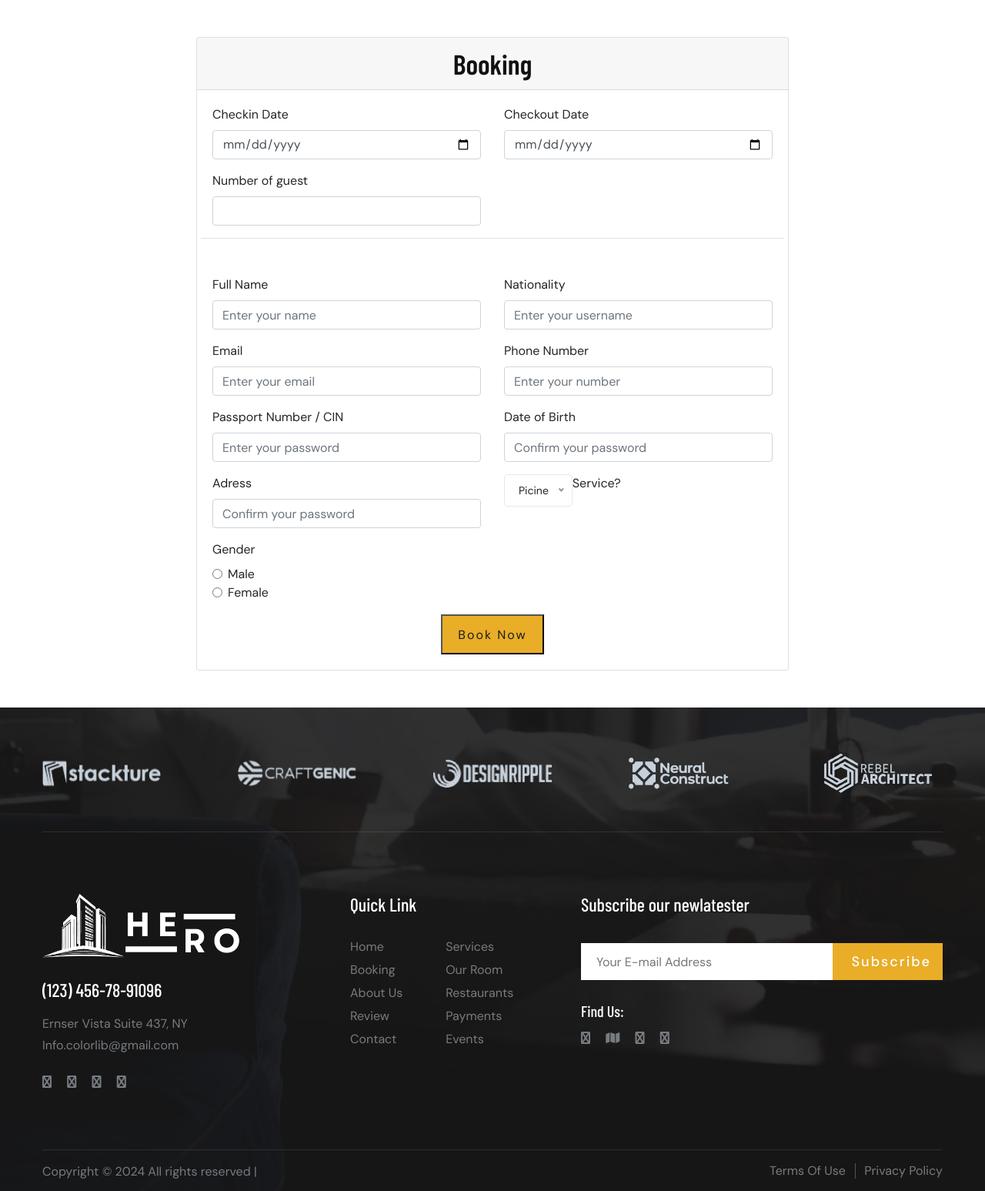
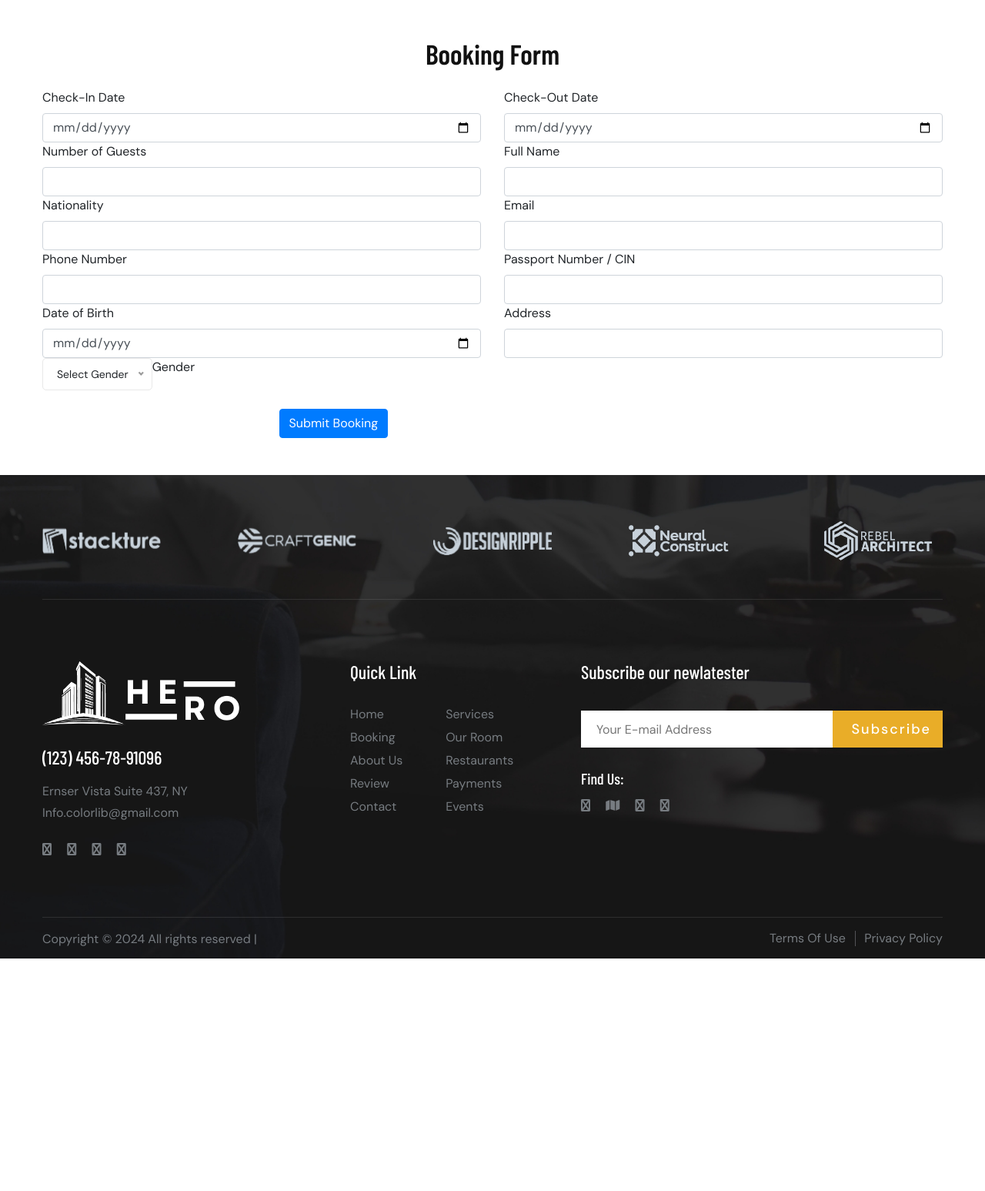
Before and after one commit to Talal-Aitmouh/Hero, a PHP site: page /booking.php?room_id=1 in a window 1280 px wide. Shown: the part 142-1689 px from the top of the page at 77% size. After the commit the page ends 1387 px from the top, so only its background shows below. Run offline with PHP 8.4, Linux system fonts and the light colour scheme; some web fonts are replaced.

Commit message:
add booking guest

```diff
--- a/booking.php
+++ b/booking.php
@@ -102,87 +102,78 @@
         </div>
     </header>
 
-    <div class="container mt-5 mb-5">
-        <div class="row justify-content-center">
-            <div class="col-md-8">
-                <div class="card">
-                    <div class="card-header text-center">
-                        <h2>Booking</h2>
+    <div class="container my-5">
+        <h2 class="text-center mb-4">Booking Form</h2>
+        <form action="./traitement/booking.php" method="POST">
+            <input type="hidden" name="room_id" value="<?php echo $_GET['room_id']; ?>">
+            <div class="row g-3">
+                <!-- Check-In Date -->
+                <div class="col-md-6">
+                    <label for="checkinDate" class="form-label">Check-In Date</label>
+                    <input type="date" class="form-control" id="checkinDate" name="checkin_date" required>
                 </div>
-                    <div class="card-body">
-                        <form action="#">
-                            <div class="row pb-3 mb-5 border-bottom">
-                                <div class="col-md-6 mb-3">
-                                    <label for="">Checkin Date</label>
-                                    <input type="date" id="checkin" name="checkin" class="form-control">
+                <!-- Check-Out Date -->
+                <div class="col-md-6">
+                    <label for="checkoutDate" class="form-label">Check-Out Date</label>
+                    <input type="date" class="form-control" id="checkoutDate" name="checkout_date" required>
                 </div>
-                                <div class="col-md-6 mb-3">
-                                    <label for="">Checkout Date</label>
-                                    <input type="date" id="checkin" name="checkin" class="form-control">
+                <!-- Number of Guests -->
+                <div class="col-md-6">
+                    <label for="numberOfGuests" class="form-label">Number of Guests</label>
+                    <input type="number" class="form-control" id="numberOfGuests" name="number_of_guests" min="1" required>
                 </div>
+                <!-- Full Name -->
                 <div class="col-md-6">
-                                    <label for="">Number of guest</label>
-                                    <input type="number" id="checkin" name="checkin" class="form-control">
+                    <label for="fullName" class="form-label">Full Name</label>
+                    <input type="text" class="form-control" id="fullName" name="full_name" required>
                 </div>
+                <!-- Nationality -->
+                <div class="col-md-6">
+                    <label for="nationality" class="form-label">Nationality</label>
+                    <input type="text" class="form-control" id="nationality" name="nationality" required>
                 </div>
-                            <div class="row">
-                                <div class="col-md-6 mb-3">
-                                    <label for="fullName" class="form-label">Full Name</label>
-                                    <input type="text" class="form-control" id="fullName" placeholder="Enter your name" required>
+                <!-- Email -->
+                <div class="col-md-6">
+                    <label for="email" class="form-label">Email</label>
+                    <input type="email" class="form-control" id="email" name="email" required>
                 </div>
-                                <div class="col-md-6 mb-3">
-                                    <label for="username" class="form-label">Nationality</label>
-                                    <input type="text" class="form-control" id="username" placeholder="Enter your username" required>
+                <!-- Phone Number -->
+                <div class="col-md-6">
+                    <label for="phoneNumber" class="form-label">Phone Number</label>
+                    <input type="tel" class="form-control" id="phoneNumber" name="phone_number" required>
                 </div>
-                                <div class="col-md-6 mb-3">
-                                    <label for="email" class="form-label">Email</label>
-                                    <input type="email" class="form-control" id="email" placeholder="Enter your email" required>
+                <!-- Passport Number / CIN -->
+                <div class="col-md-6">
+                    <label for="passportNumber" class="form-label">Passport Number / CIN</label>
+                    <input type="text" class="form-control" id="passportNumber" name="passport_number" required>
                 </div>
-                                <div class="col-md-6 mb-3">
-                                    <label for="phone" class="form-label">Phone Number</label>
-                                    <input type="text" class="form-control" id="phone" placeholder="Enter your number" required>
+                <!-- Date of Birth -->
+                <div class="col-md-6">
+                    <label for="dateOfBirth" class="form-label">Date of Birth</label>
+                    <input type="date" class="form-control" id="dateOfBirth" name="date_of_birth" required>
                 </div>
-                                <div class="col-md-6 mb-3">
-                                    <label for="password" class="form-label">Passport Number / CIN</label>
-                                    <input type="password" class="form-control" id="password" placeholder="Enter your password" required>
+                <!-- Address -->
+                <div class="col-md-6">
+                    <label for="address" class="form-label">Address</label>
+                    <input type="text" class="form-control" id="address" name="address" required>
                 </div>
-                                <div class="col-md-6 mb-3">
-                                    <label for="confirmPassword" class="form-label">Date of Birth</label>
-                                    <input type="password" class="form-control" id="confirmPassword" placeholder="Confirm your password" required>
-                                </div>
-                                <div class="col-md-6 mb-3">
-                                    <label for="confirmPassword" class="form-label">Adress</label>
-                                    <input type="password" class="form-control" id="confirmPassword" placeholder="Confirm your password" required>
-                                </div>
+                <!-- Service Selection -->
+
+                <!-- Gender Selection -->
                 <div class="col-md-6">
-                                    <label for="">Service?</label>
-                                    <select class="form-select" id="service" name="service">
-                                        <option value="">Picine</option>
-                                        <option value="">Dinner</option>
+                    <label for="gender" class="form-label">Gender</label>
+                    <select class="form-select" id="gender" name="gender" required>
+                        <option selected disabled>Select Gender</option>
+                        <option value="male">Male</option>
+                        <option value="female">Female</option>
+                        <option value="other">Other</option>
                     </select>
                 </div>
             </div>
-                            <div class="mb-3">
-                                <label class="form-label">Gender</label>
-                                <div class="form-check">
-                                    <input type="radio" class="form-check-input" name="gender" id="male" required>
-                                    <label for="male" class="form-check-label">Male</label>
-                                </div>
-                                <div class="form-check">
-                                    <input type="radio" class="form-check-input" name="gender" id="female" required>
-                                    <label for="female" class="form-check-label">Female</label>
-                                </div>
-
-                            </div>
-
-                            <div class="text-center  ">
-                                <button type="submit">Book Now</button>
+            <div class="d-grid gap-2 col-6 mx-auto mt-4">
+                <button type="submit" class="btn btn-primary">Submit Booking</button>
             </div>
         </form>
-                    </div>
-                </div>
-            </div>
-        </div>
     </div>
 
 
@@ -203,6 +194,8 @@
     <script src="js/jquery.slicknav.js"></script>
     <script src="js/owl.carousel.min.js"></script>
     <script src="js/main.js"></script>
+    <script src="https://cdn.jsdelivr.net/npm/bootstrap@5.3.0/dist/js/bootstrap.bundle.min.js"></script>
+
 </body>
 
 </html>
```
Also changed, not shown: room-details.php (+5 -8 lines), traitement/booking.php (added, +72 -0 lines), links/head.php (line endings or trailing spaces). Lines whose indentation alone changed are shown as unchanged.
